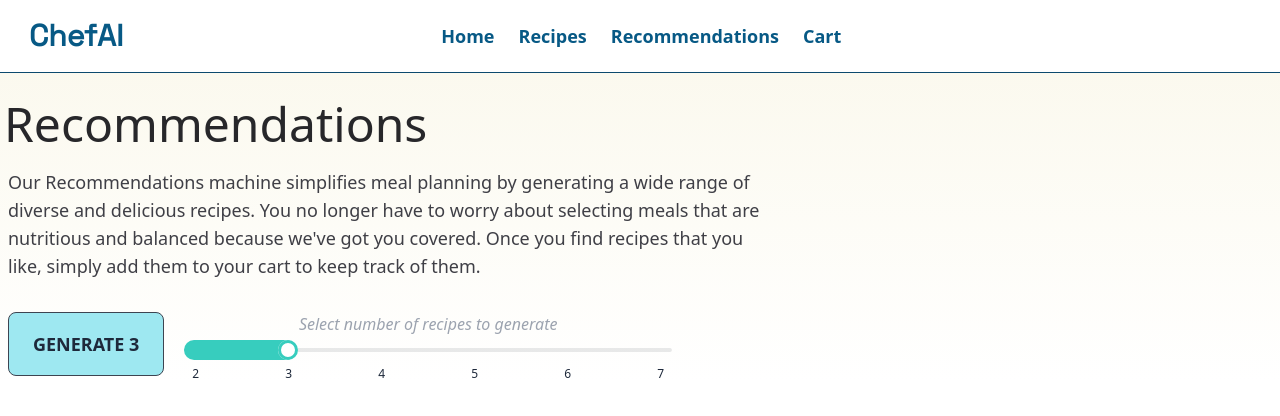
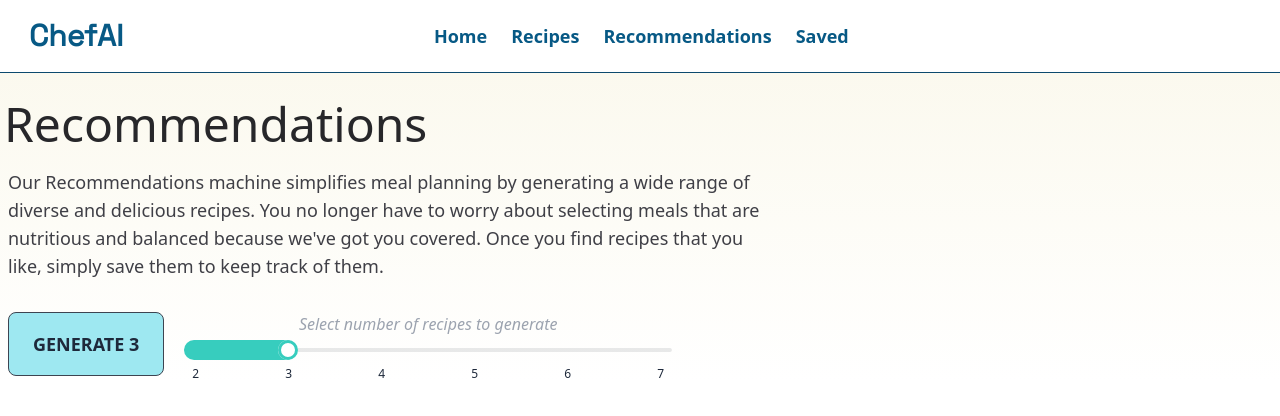
Before and after one commit to taya-nicholas/chefai-frontend, a SvelteKit app: page /recommendations in a window 1280 px wide. Shown: the top 416 px of the page. Built offline with nearby package versions, Linux system fonts and the light colour scheme.

Commit message:
Changed cart to saved for clarity

```diff
--- a/src/routes/+layout.svelte
+++ b/src/routes/+layout.svelte
@@ -38,7 +38,7 @@
               >Recommendations</a
             >
           </li>
-          <li><a class="hover:underline" href="/cart">Cart</a></li>
+          <li><a class="hover:underline" href="/saved">Saved</a></li>
         </ul>
       </div>
       <a href="/" class="title btn btn-ghost normal-case text-sky-800 text-3xl"
@@ -58,7 +58,7 @@
         <li>
           <a class="hover:underline" href="/recommendations">Recommendations</a>
         </li>
-        <li><a class="hover:underline" href="/cart">Cart</a></li>
+        <li><a class="hover:underline" href="/saved">Saved</a></li>
       </ul>
     </div>
     <div class="navbar-end" />
--- a/src/routes/recipes/[slug]/+page.svelte
+++ b/src/routes/recipes/[slug]/+page.svelte
@@ -9,7 +9,6 @@
   if (typeof cart_arr === "string") {
     cart_arr = cart_arr.split(",").map(Number);
   }
-
 
   export let data: PageData;
   $: recipe = data.recipe;
@@ -75,14 +74,15 @@
           </p>
           <p class="text-gray-700 m-10 text-xl italic">{recipe.description}</p>
           <button
-            class="btn btn-md lg:btn-lg mb-3 btn-ghost {( cart_arr && cart_arr.includes(
-              recipe.id
-            )
+            class="btn btn-md lg:btn-lg mb-3 btn-ghost {cart_arr &&
+            cart_arr.includes(recipe.id)
               ? 'bg-yellow-300 hover:bg-aqua'
-              : 'bg-aqua hover:bg-yellow-300')} outline outline-1 outline-black text-slate-800"
+              : 'bg-aqua hover:bg-yellow-300'} outline outline-1 outline-black text-slate-800"
             on:click={() => updateCart(recipe.id)}
           >
-            {( cart_arr && cart_arr.includes(recipe.id) ? "Remove from cart" : "Add to cart")}
+            {cart_arr && cart_arr.includes(recipe.id)
+              ? "Remove from saved"
+              : "Save"}
           </button>
         </div>
       </div>
--- a/src/routes/recommendations/+page.svelte
+++ b/src/routes/recommendations/+page.svelte
@@ -90,8 +90,8 @@
         Our Recommendations machine simplifies meal planning by generating a
         wide range of diverse and delicious recipes. You no longer have to worry
         about selecting meals that are nutritious and balanced because we've got
-        you covered. Once you find recipes that you like, simply add them to
-        your cart to keep track of them.
+        you covered. Once you find recipes that you like, simply save them to
+        keep track of them.
       </p>
 
       <div class="flex flex-row space-x-5 max-w-2xl">
@@ -127,7 +127,7 @@
         {#if recipes}
           <button
             on:click={addAllToCart}
-            class="btn btn-md btn-accent mt-5 ml-2">Add all to cart</button
+            class="btn btn-md btn-accent mt-5 ml-2">Save all recipes</button
           >
           <div
             class="grid grid-cols-2 grid-flow-row pt-10 md:grid-cols-3 lg:grid-cols-4"
--- a/src/routes/cart/+page.svelte
+++ b/src/routes/saved/+page.svelte
@@ -6,7 +6,6 @@
   if (typeof cart_arr === "string") {
     cart_arr = cart_arr.split(",").map(Number);
   }
-
 
   export let data: PageData;
   $: recipes = data.recipes;
@@ -42,14 +41,14 @@
     <h1
       class="text-3xl text-zinc-800 font-medium m-1 pt-8 md:text-4xl lg:text-5xl ml-2"
     >
-      Cart
+      Saved
     </h1>
     <p
       class="text-base font-normal m-1 my-5 text-zinc-700 max-w-3xl pb-3 md:text-md lg:text-lg ml-2"
     >
-      Your selected recipes are safely stored in your cart for easy access
-      whenever you need them. You can modify them individually, or use the
-      "clear" button below to remove all meals for a fresh start.
+      Your saved recipes are safely stored here for easy access whenever you
+      need them. You can modify them individually, or use the "clear" button
+      below to remove all meals for a fresh start.
     </p>
     <button
       on:click={clearCart}
```
Also changed, not shown: src/routes/saved/+page.server.ts (renamed from src/routes/cart/+page.server.ts).
